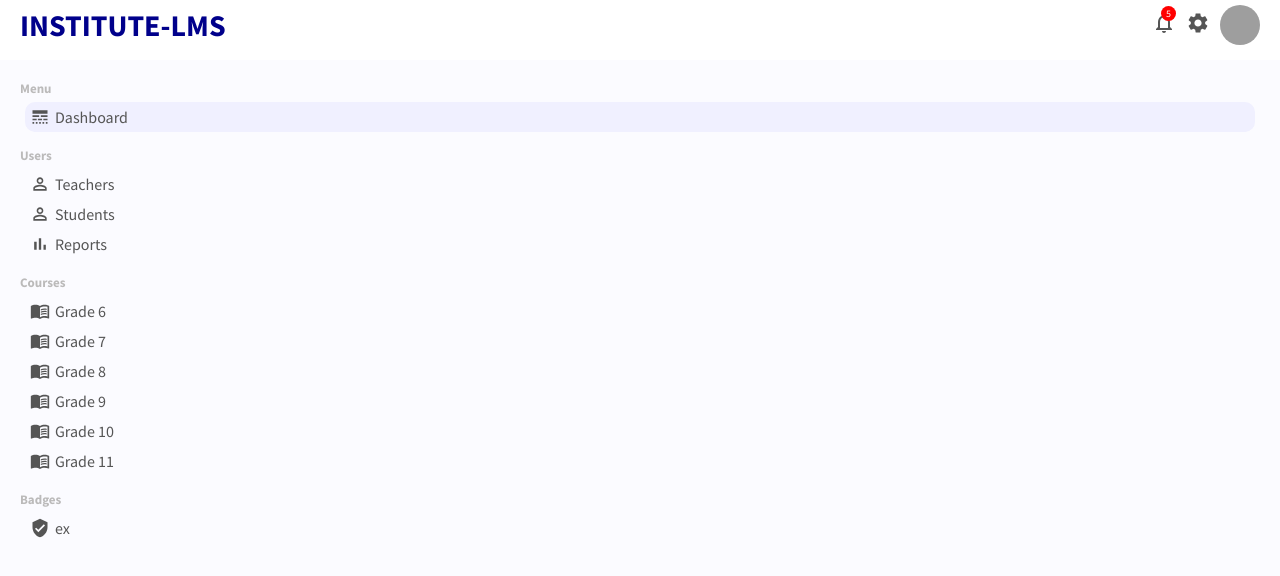
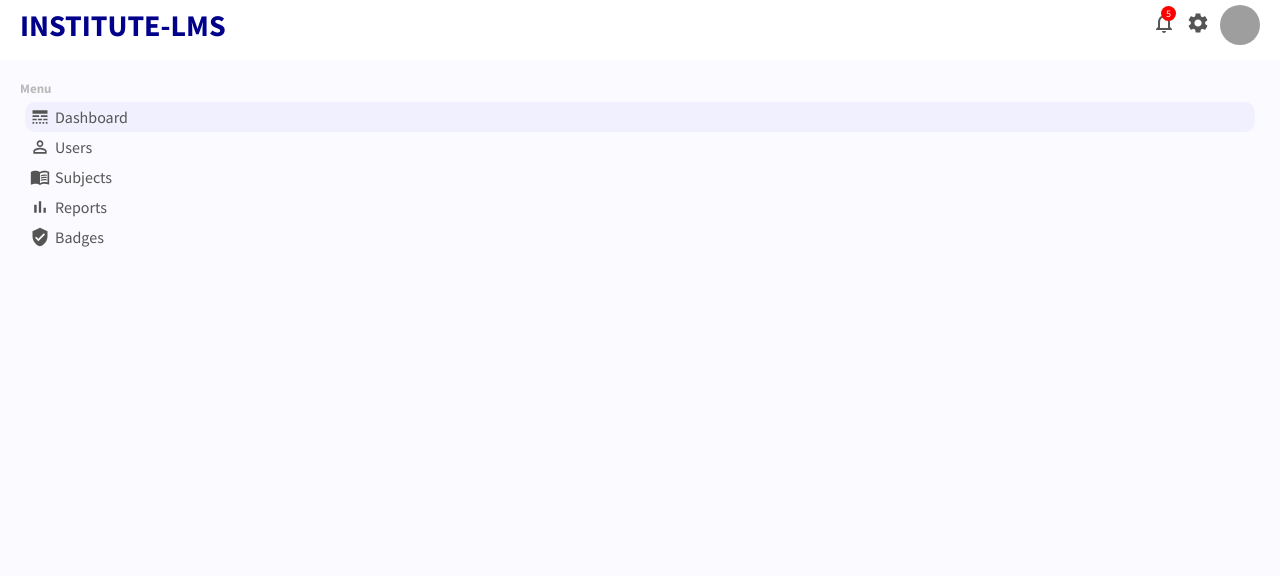
Before and after one commit to akilaanjanadissanayaka/LMS_Frontend, a React (Create React App) app in the folder lms/: page /dashboard in a window 1280 px wide. Shown: the top 576 px of the page. Built offline with nearby package versions, Linux system fonts and the light colour scheme; grey boxes are pictures that could not be loaded.

Commit message:
add reusable side bar for users

```diff
--- a/lms/src/components/sidebar/Sidebar.jsx
+++ b/lms/src/components/sidebar/Sidebar.jsx
@@ -1,105 +1,41 @@
-import React from 'react';
+import React,{ useState } from 'react';
 import "./sidebar.css";
 import { Link } from "react-router-dom";
-import {
-    LineStyle,
-    PermIdentity,
-    BarChart,
-    VerifiedUser,
-    MenuBook
-  } from "@material-ui/icons";
+import { SidebarDataAdmin,SidebarDataStudent,SidebarDataTeacher } from '../../data/Data';
+
 
 const Sidebar = () => {
+    const [selected, setSelected] = useState(0);
+
     return (
 
     <div className="sidebar">
     <div className="sidebarWrapper">
       <div className="sidebarMenu">
+
         <h3 className="sidebarTitle">Menu</h3>
+
         <ul className="sidebarList">
-          <Link to="/" className="link">
-          <li className="sidebarListItem active">
-            <LineStyle className="sidebarIcon" />
-            Dashboard
+            {SidebarDataAdmin.map((item, index) => {
+                return (
+                    <div>
+          <Link to={item.linkto} className="link">
+          <li className={selected === index ? "sidebarListItem active" :"sidebarListItem"}
+          key={index}
+          onClick={() => {
+            setSelected(index);
+          }}
+          >
+            <item.icon className="sidebarIcon" />
+            {item.heading}
           </li>
           </Link>
+
+          </div>
+            );
+         })}
         </ul>
-      </div>
-      <div className="sidebarMenu">
-        <h3 className="sidebarTitle">Users</h3>
-        <ul className="sidebarList">
-          <Link to="/teachers" className="link">
-            <li className="sidebarListItem">
-              <PermIdentity className="sidebarIcon" />
-              Teachers
-            </li>
-          </Link>
-          <Link to="/students" className="link">
-            <li className="sidebarListItem">
-              <PermIdentity className="sidebarIcon" />
-              Students
-            </li>
-          </Link>
-          <Link to="/reports" className="link">
-          <li className="sidebarListItem">
-            <BarChart className="sidebarIcon" />
-            Reports
-          </li>
-          </Link>
-        </ul>
-      </div>
-      <div className="sidebarMenu">
-        <h3 className="sidebarTitle">Courses</h3>
-        <ul className="sidebarList">
-          <Link to="/g6" className="link">
-          <li className="sidebarListItem">
-            <MenuBook className="sidebarIcon" />
-            Grade 6
-          </li>
-          </Link>
-          <Link to="/g7" className="link">
-          <li className="sidebarListItem">
-            <MenuBook className="sidebarIcon" />
-            Grade 7
-          </li>
-          </Link>
-          <Link to="/g8" className="link">
-          <li className="sidebarListItem">
-            <MenuBook className="sidebarIcon" />
-            Grade 8
-          </li>
-          </Link>
-          <Link to="/g9" className="link">
-          <li className="sidebarListItem">
-            <MenuBook className="sidebarIcon" />
-            Grade 9
-          </li>
-          </Link>
-          <Link to="/g10" className="link">
-          <li className="sidebarListItem">
-            <MenuBook className="sidebarIcon" />
-            Grade 10
-          </li>
-          </Link>
-          <Link to="/g11" className="link">
-          <li className="sidebarListItem">
-            <MenuBook className="sidebarIcon" />
-            Grade 11
-          </li>
-          </Link>
-        </ul>
-      </div>
 
-      <div className="sidebarMenu">
-        <h3 className="sidebarTitle">Badges</h3>
-        <ul className="sidebarList">
-          <Link to="/ex" className="link">
-          <li className="sidebarListItem">
-            <VerifiedUser className="sidebarIcon" />
-            ex
-          </li>
-          </Link>
-        </ul>
       </div>
 
     </div>
--- /dev/null
+++ b/lms/src/data/Data.js
@@ -0,0 +1,149 @@
+import {
+    LineStyle,
+    PermIdentity,
+    BarChart,
+    VerifiedUser,
+    MenuBook,
+    Forum,
+    Storage
+  } from "@material-ui/icons";
+// Sidebar Data Admdin
+export const SidebarDataAdmin = [
+    {
+      icon: LineStyle,
+      heading: "Dashboard",
+      linkto:"/",
+    },
+    {
+      icon: PermIdentity,
+      heading: "Users",
+      linkto:"/users",
+    },
+    {
+      icon: MenuBook,
+      heading: "Subjects",
+      linkto:"/subjects",
+    },
+    {
+      icon: BarChart,
+      heading: "Reports",
+      linkto:"/reports",
+    },
+    {
+      icon: VerifiedUser,
+      heading: "Badges",
+      linkto:"/badges",
+    },
+  ];
+  // Sidebar Data Teacher
+export const SidebarDataTeacher = [
+    {
+      icon: LineStyle,
+      heading: "Dashboard",
+      linkto:"/",
+    },
+    {
+      icon: PermIdentity,
+      heading: "Session",
+      linkto:"/users",
+    },
+    {
+      icon: MenuBook,
+      heading: "My Subjects",
+      linkto:"/mysubjects",
+    },
+    {
+      icon: BarChart,
+      heading: "Review",
+      linkto:"/review",
+    },
+    {
+      icon: Forum,
+      heading: "Forum",
+      linkto:"/forum",
+    },
+    {
+        icon: VerifiedUser,
+        heading: "Leaderboard",
+        linkto:"/leaderboard",
+      },
+  ];
+  // Sidebar Data student
+export const SidebarDataStudent = [
+    {
+      icon: LineStyle,
+      heading: "Dashboard",
+      linkto:"/",
+    },
+    {
+      icon: Storage,
+      heading: "Session",
+      linkto:"/session",
+    },
+    {
+      icon: MenuBook,
+      heading: "My Subjects",
+      linkto:"/mysubjects",
+    },
+    {
+      icon: Forum,
+      heading: "Forum",
+      linkto:"/forum",
+    },
+    {
+      icon: VerifiedUser,
+      heading: "Leaderboard",
+      linkto:"/leaderboard",
+    },
+  ];
+//active users
+  export const userData = [
+    {
+      name: "Jan",
+      "Active User": 4000,
+    },
+    {
+      name: "Feb",
+      "Active User": 3000,
+    },
+    {
+      name: "Mar",
+      "Active User": 5000,
+    },
+    {
+      name: "Apr",
+      "Active User": 4000,
+    },
+    {
+      name: "May",
+      "Active User": 3000,
+    },
+    {
+      name: "Jun",
+      "Active User": 2000,
+    },
+    {
+      name: "Jul",
+      "Active User": 4000,
+    },
+    {
+      name: "Agu",
+      "Active User": 3000,
+    },
+    {
+      name: "Sep",
+      "Active User": 4000,
+    },
+    {
+      name: "Oct",
+      "Active User": 1000,
+    },
+    {
+      name: "Nov",
+      "Active User": 4000,
+    },
+    {
+      name: "Dec",
+      "Active User": 3000,
+    },
+  ];
```
